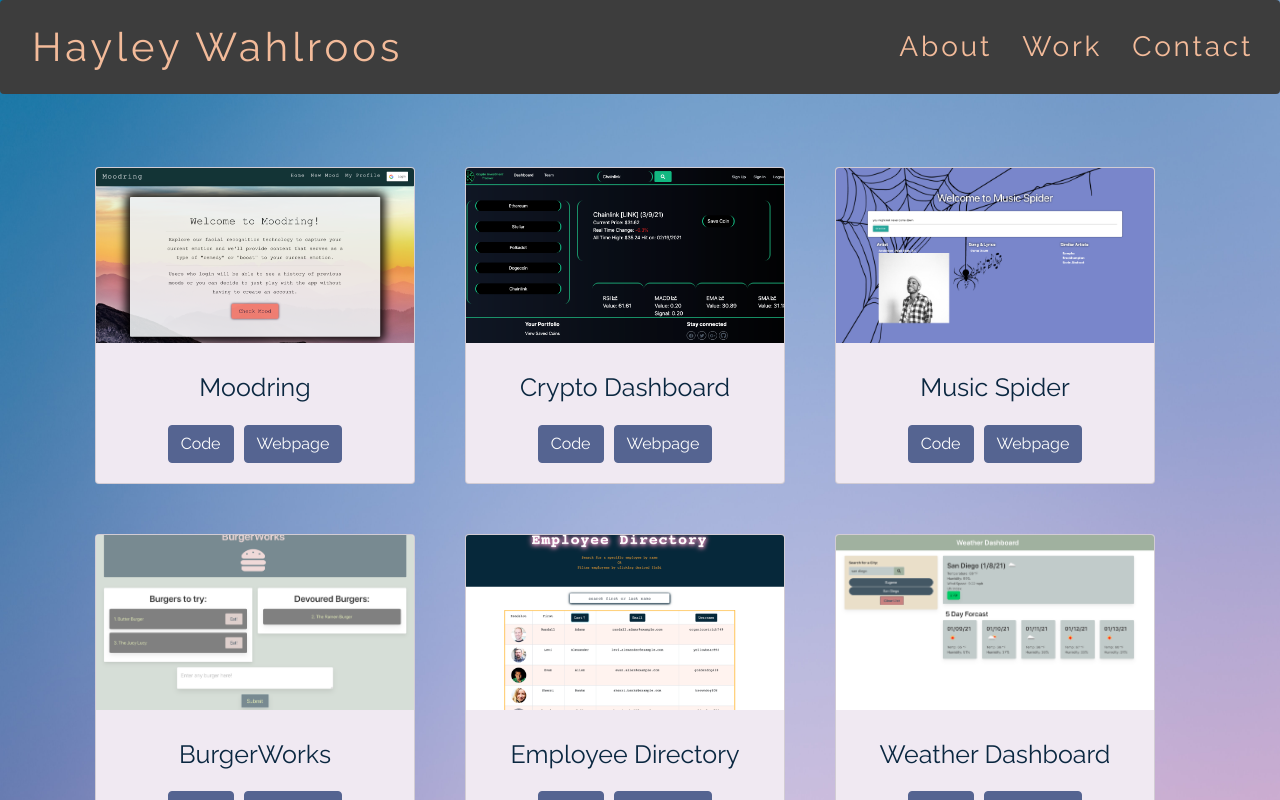
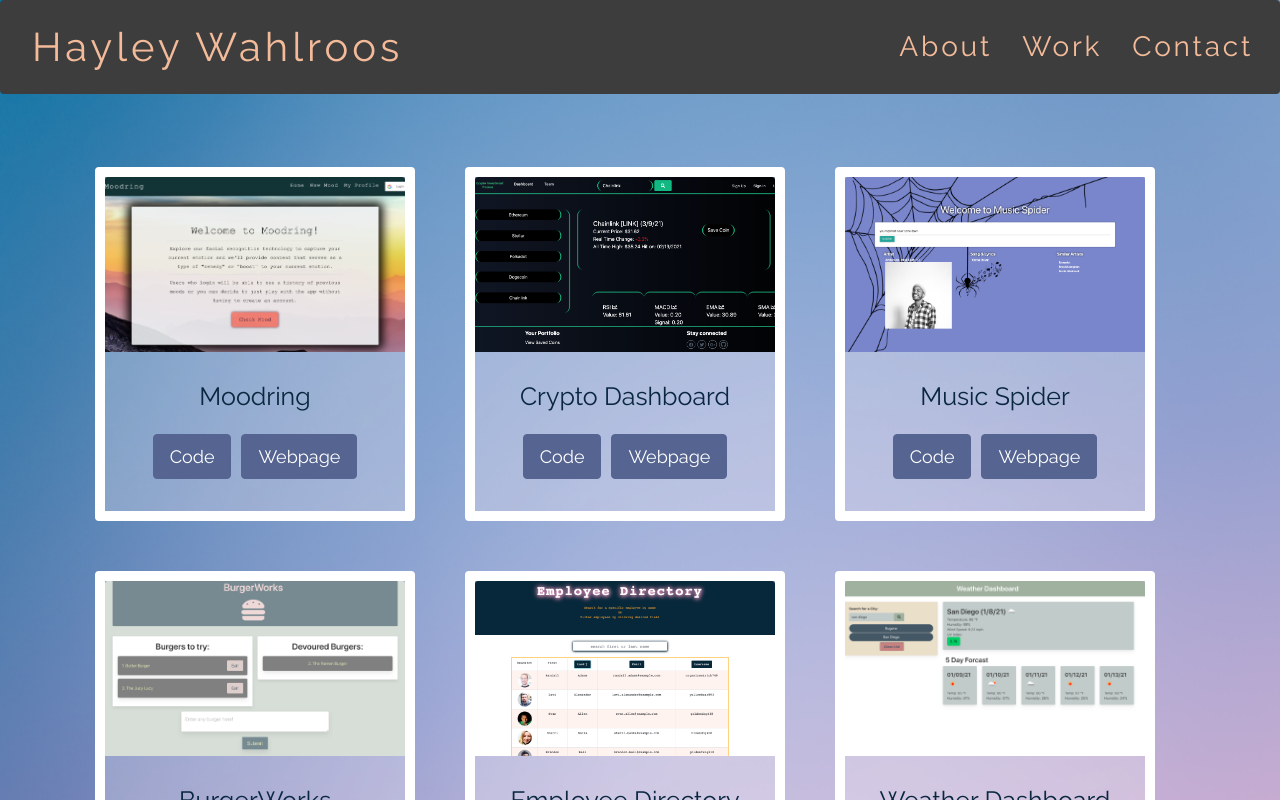
Before and after one commit to haywah27/react-portfolio, a React (Create React App) app: page /work in a window 1280 px wide. Shown: the top 800 px of the page. Built offline with nearby package versions, Linux system fonts and the light colour scheme.

Commit message:
working on css of project page

```diff
--- a/src/components/MediaCard/mediaCard.css
+++ b/src/components/MediaCard/mediaCard.css
@@ -22,7 +22,7 @@
   font-size: 30px;
 }
 
-hr {
+.hr {
   background-color: white;
   margin-bottom: 1.5rem;
 }
@@ -33,7 +33,6 @@ hr {
 
 .email {
   background-color: #cccccc;
-
   border: none;
 }
 
--- a/src/components/WorkCard/workCard.css
+++ b/src/components/WorkCard/workCard.css
@@ -4,8 +4,14 @@
   border-radius: 4px;
   justify-content: center;
   margin: 25px;
-  background-color: #f0e9f2;
+  background-color: rgba(240, 233, 242, .3);
+  /* 240	233	242
+  #f0e9f2 */
+  min-height: 354px;
   cursor: pointer;
+  border: 10px solid white;
+  border-radius: 4px;
+  /* background-color: transparent; */
 }
 
 .image {
@@ -24,7 +30,6 @@
   border: none;
   font-size: 25px;
 }
-
 
 .backsideTitle {
   background-color: transparent !important;
@@ -45,8 +50,8 @@
   margin-bottom: 10px;
 }
 
-.frontsideTitle:hover{
-  color:tomato;
+.frontsideTitle:hover {
+  color: tomato;
   transform: translateY(-2px);
 }
 
@@ -57,6 +62,8 @@
 .linkButton {
   background-color: #556491 !important;
   border-color: #556491 !important;
+  padding: .5rem 1rem!important;
+  font-size:18px!important;
 }
 
 .linkButton:hover {
--- a/src/pages/Work.js
+++ b/src/pages/Work.js
@@ -28,7 +28,7 @@ function Work() {
           <WorkCard
             screenshot={crypto}
             title="Crypto Dashboard"
-            content=""
+            content="Uses facial recognition AI to capture the user's moo"
             githubLink="https://github.com/team-crypto-currency/crypto-investment-tracker"
             liveWebpage="https://crypto-investment-tracker.herokuapp.com/"
           />
```
